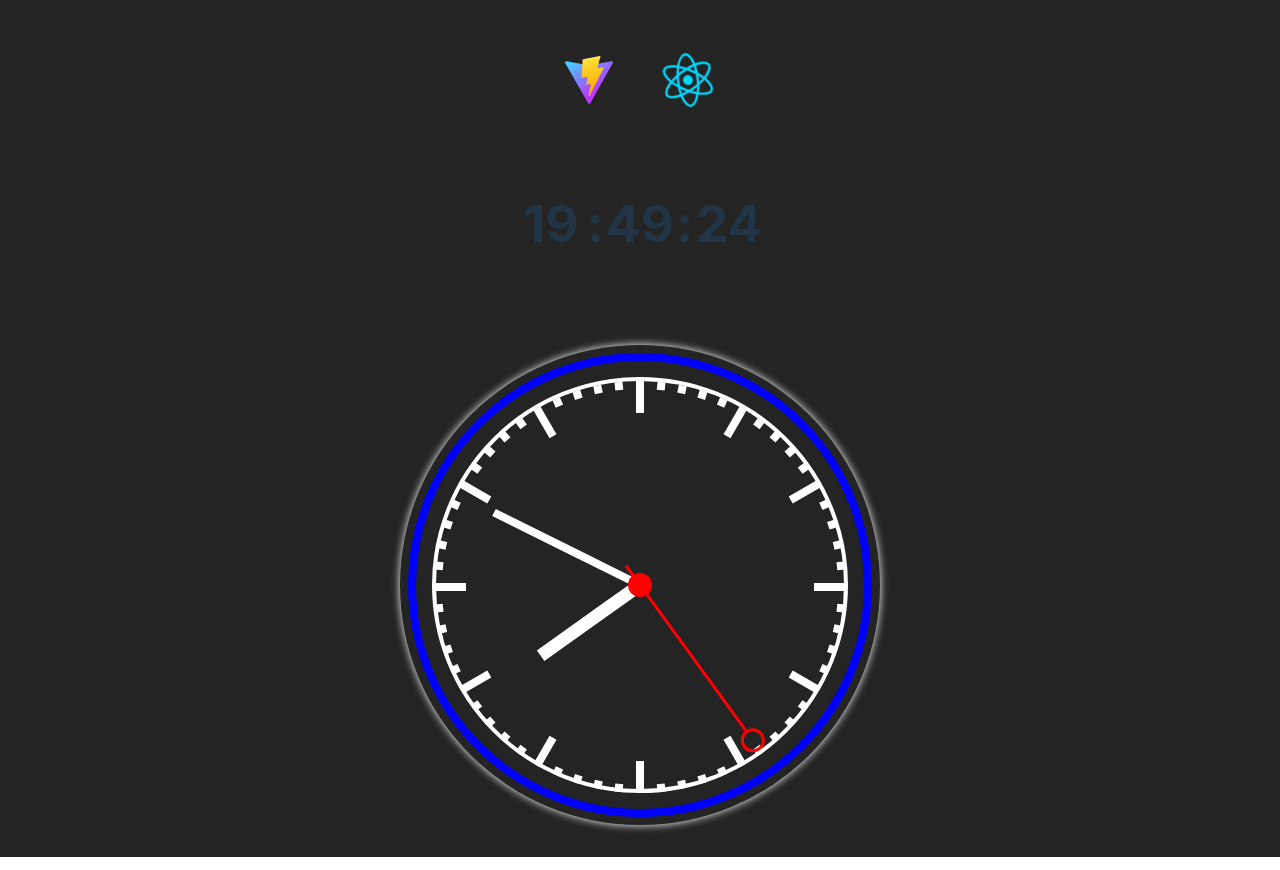
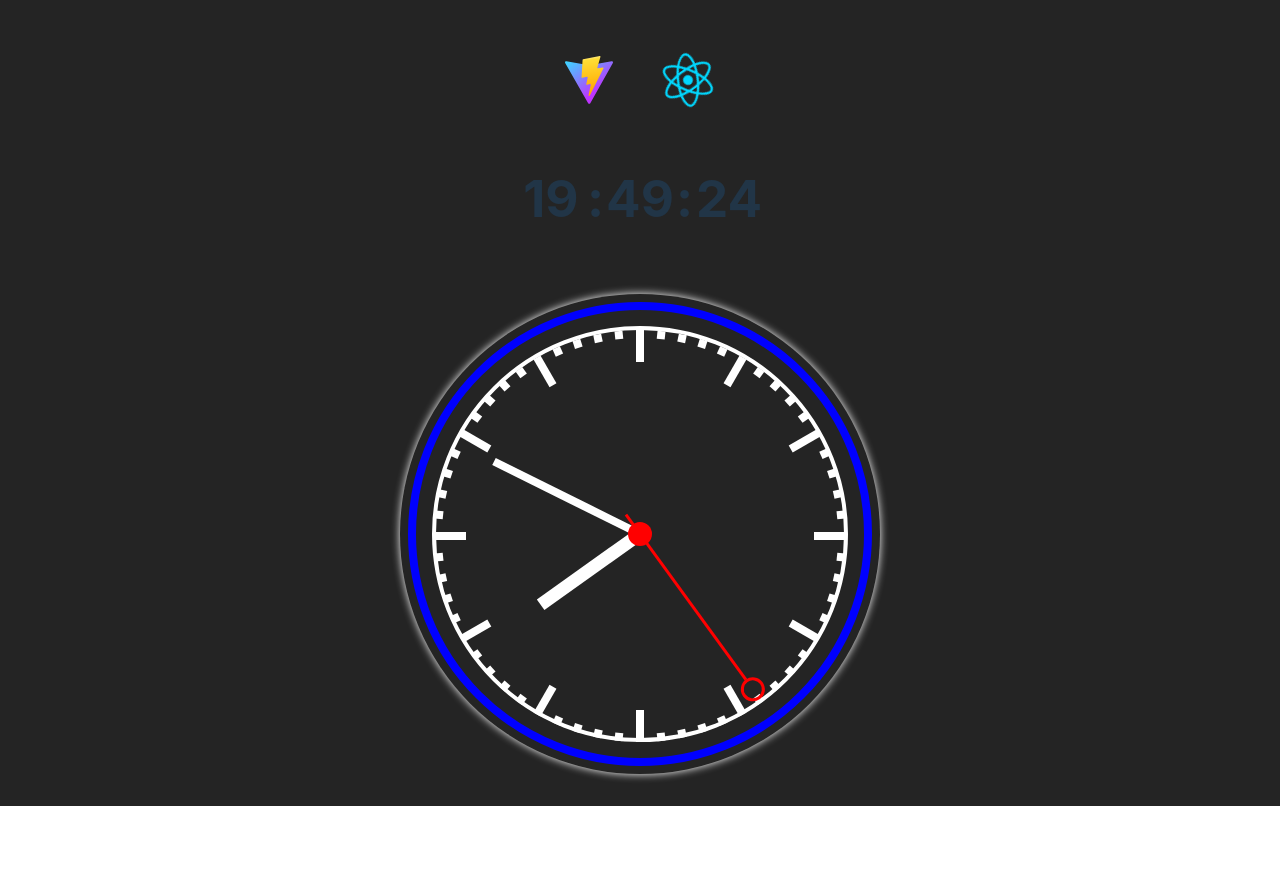
Before and after one commit to vlmakh/my-clock-react, a React (Vite) app: page / in a window 1280 px wide. After the commit the page ends 819 px from the top, so only its background shows below. Built offline with nearby package versions, Linux system fonts and the light colour scheme.

Commit message:
update styles

```diff
--- a/src/App.css
+++ b/src/App.css
@@ -1,5 +1,7 @@
 * {
   box-sizing: border-box;
+  margin: 0;
+  padding: 0;
 }
 
 #root {
--- a/src/components/DigitalClock/DigitalClock.css
+++ b/src/components/DigitalClock/DigitalClock.css
@@ -1,6 +1,7 @@
 .digitalWrap {
     display: flex;
     justify-content: center;
+    padding: 0.5em;
     font-weight: bold;
     font-size: 3.2em;
     max-width: 10em;
```
